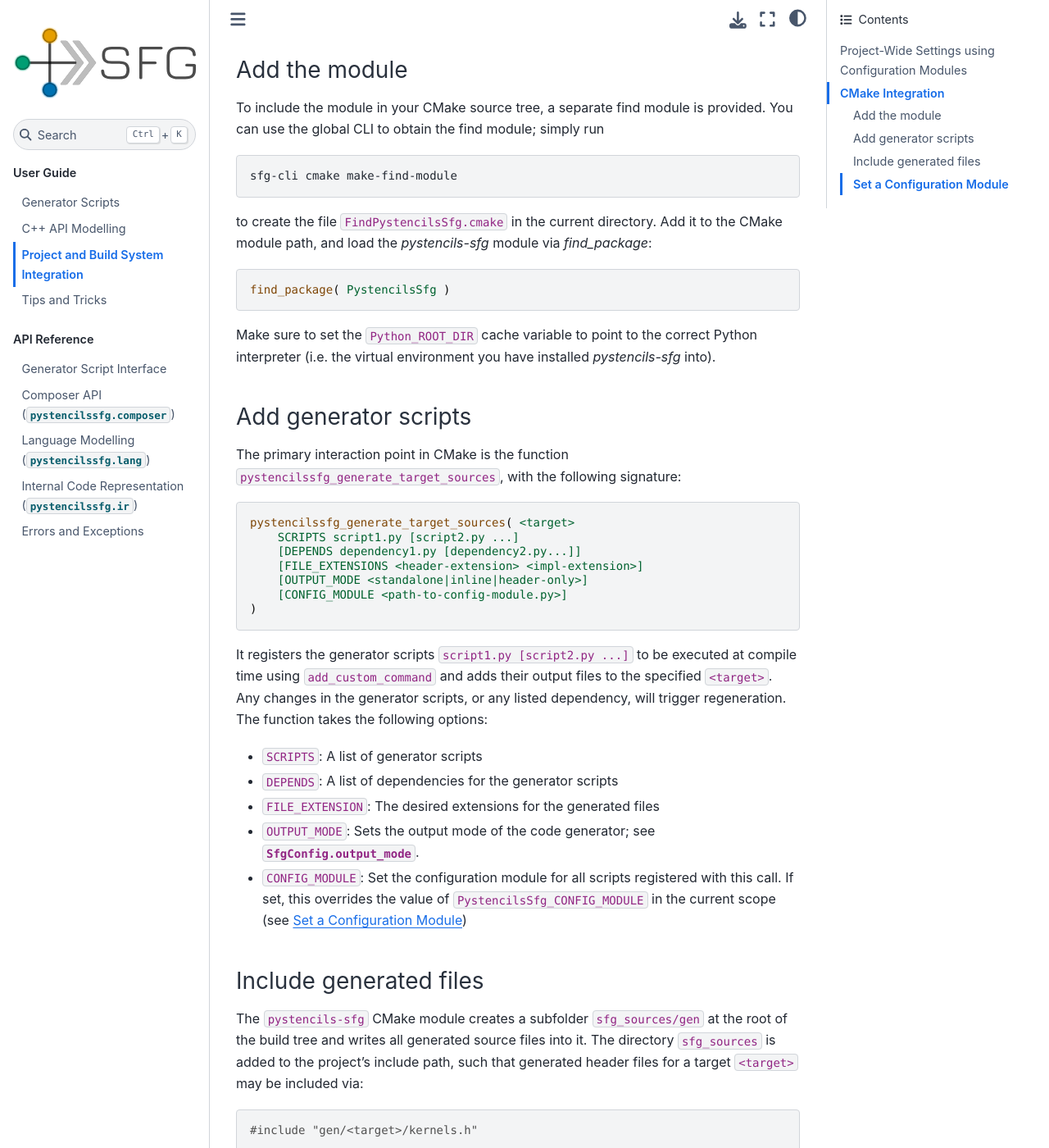
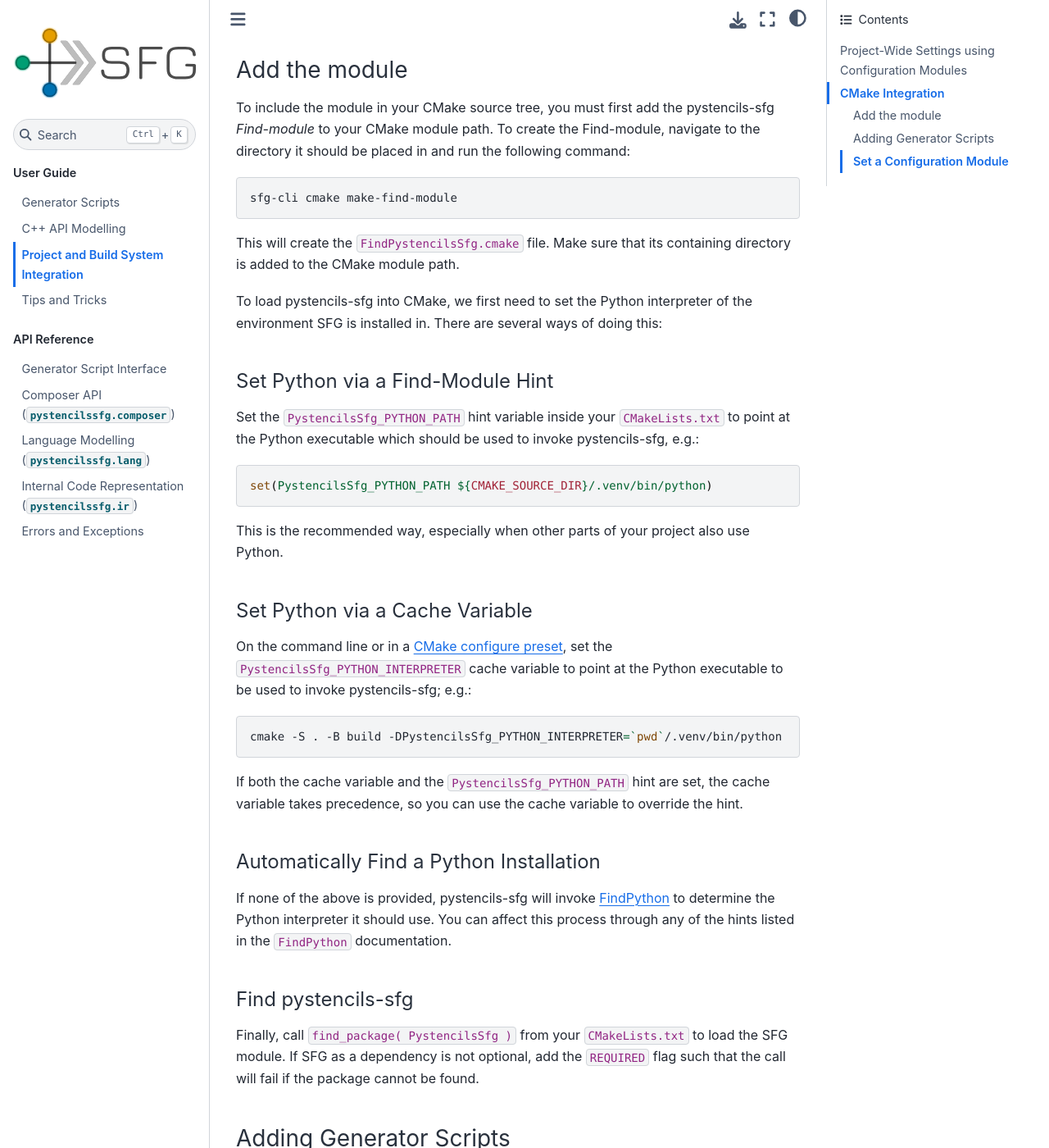
Before and after one commit to lssfau/pystencils-sfg, a Sphinx documentation site: the page built from docs/source/usage/project_integration.md, in a window 1280 px wide and 1400 px high, scrolled down 1376 px. Shown: the whole window at 82% size. Built offline with Sphinx 7.4.7 and the Sphinx Book theme 1.1.4, drawn with Linux system fonts in a browser that asks for light colours; some of the changed text lies outside the part shown.

Commit message:
CMake Interaction Update

````diff
--- a/docs/source/api/generation.rst
+++ b/docs/source/api/generation.rst
@@ -29,8 +29,3 @@ Categories, Parameter Types, and Special Values
 
 .. autoclass:: ClangFormatOptions
     :members:
-
-Option Descriptors
-------------------
-
-.. autoclass:: Option
--- a/docs/source/usage/project_integration.md
+++ b/docs/source/usage/project_integration.md
@@ -57,25 +57,59 @@ If you are using pystencils-sfg with CMake through the provided CMake module,
 
 ### Add the module
 
-To include the module in your CMake source tree, a separate find module is provided.
-You can use the global CLI to obtain the find module; simply run
+To include the module in your CMake source tree, you must first add the pystencils-sfg *Find-module*
+to your CMake module path.
+To create the Find-module, navigate to the directory it should be placed in and run the following command:
 
 ```shell
 sfg-cli cmake make-find-module
 ```
 
-to create the file `FindPystencilsSfg.cmake` in the current directory.
-Add it to the CMake module path, and load the *pystencils-sfg* module via *find_package*:
+This will create the `FindPystencilsSfg.cmake` file.
+Make sure that its containing directory is added to the CMake module path.
+
+To load pystencils-sfg into CMake, we first need to set the Python interpreter
+of the environment SFG is installed in.
+There are several ways of doing this:
+
+#### Set Python via a Find-Module Hint
+
+Set the `PystencilsSfg_PYTHON_PATH` hint variable inside your `CMakeLists.txt` to point at the
+Python executable which should be used to invoke pystencils-sfg, e.g.:
 
 ```CMake
-find_package( PystencilsSfg )
+set(PystencilsSfg_PYTHON_PATH ${CMAKE_SOURCE_DIR}/.venv/bin/python)
 ```
 
-Make sure to set the `Python_ROOT_DIR` cache variable to point to the correct Python interpreter
-(i.e. the virtual environment you have installed *pystencils-sfg* into).
+This is the recommended way, especially when other parts of your project also use Python.
+
+#### Set Python via a Cache Variable
+
+On the command line or in a [CMake configure preset](https://cmake.org/cmake/help/latest/manual/cmake-presets.7.html),
+set the `PystencilsSfg_PYTHON_INTERPRETER` cache variable to point at the Python executable to be used to invoke pystencils-sfg;
+e.g.:
+
+```bash
+cmake -S . -B build -DPystencilsSfg_PYTHON_INTERPRETER=`pwd`/.venv/bin/python
+```
+
+If both the cache variable and the `PystencilsSfg_PYTHON_PATH` hint are set, the cache variable takes precedence,
+so you can use the cache variable to override the hint.
+
+#### Automatically Find a Python Installation
+
+If none of the above is provided, pystencils-sfg will invoke [FindPython](https://cmake.org/cmake/help/latest/module/FindPython.html)
+to determine the Python interpreter it should use.
+You can affect this process through any of the hints listed in the `FindPython` documentation.
+
+#### Find pystencils-sfg
+
+Finally, call `find_package( PystencilsSfg )` from your `CMakeLists.txt` to load the SFG module.
+If SFG as a dependency is not optional, add the `REQUIRED` flag such that the call will fail if
+the package cannot be found.
 
 (cmake_add_generator_scripts)=
-### Add generator scripts
+### Adding Generator Scripts
 
 The primary interaction point in CMake is the function `pystencilssfg_generate_target_sources`,
 with the following signature:
@@ -96,21 +132,31 @@ Any changes in the generator scripts, or any listed dependency, will trigger reg
 The function takes the following options:
 
  - `SCRIPTS`: A list of generator scripts
+ - `SCRIPT_ARGS`: A list of custom command line arguments passed to the generator scripts; see [](#custom_cli_args)
  - `DEPENDS`: A list of dependencies for the generator scripts
  - `FILE_EXTENSION`: The desired extensions for the generated files
  - `OUTPUT_MODE`: Sets the output mode of the code generator; see {any}`SfgConfig.output_mode`.
  - `CONFIG_MODULE`: Set the configuration module for all scripts registered with this call.
    If set, this overrides the value of `PystencilsSfg_CONFIG_MODULE`
    in the current scope (see [](#cmake_set_config_module))
+ - `OUTPUT_DIRECTORY`: Custom output directory for generated files. If `OUTPUT_DIRECTORY` is a relative path,
+   it will be interpreted relative to the current build directory.
 
-### Include generated files
+If `OUTPUT_DIRECTORY` is *not* specified, any C++ header files generated by the above call
+can be included in any files belonging to `target` via:
 
-The `pystencils-sfg` CMake module creates a subfolder `sfg_sources/gen` at the root of the build tree
-and writes all generated source files into it. The directory `sfg_sources` is added to the project's include
-path, such that generated header files for a target `<target>` may be included via:
 ```C++
-#include "gen/<target>/kernels.h"
+#include "gen/<file1.hpp>"
+#include "gen/<file2.hpp>"
+/* ... */
 ```
+
+:::{attention}
+If you change the code generator output directory using the `OUTPUT_DIRECTORY` argument,
+you are yourself responsible for placing that directory--or any of its parents--on the
+include path of your target.
+:::
+
 
 (cmake_set_config_module)=
 ### Set a Configuration Module
````
Also changed, not shown: other parts of docs/source/usage/project_integration.md (+2 -0 lines), docs/source/usage/generator_scripts.md (+1 -0 lines), 9 other files.
